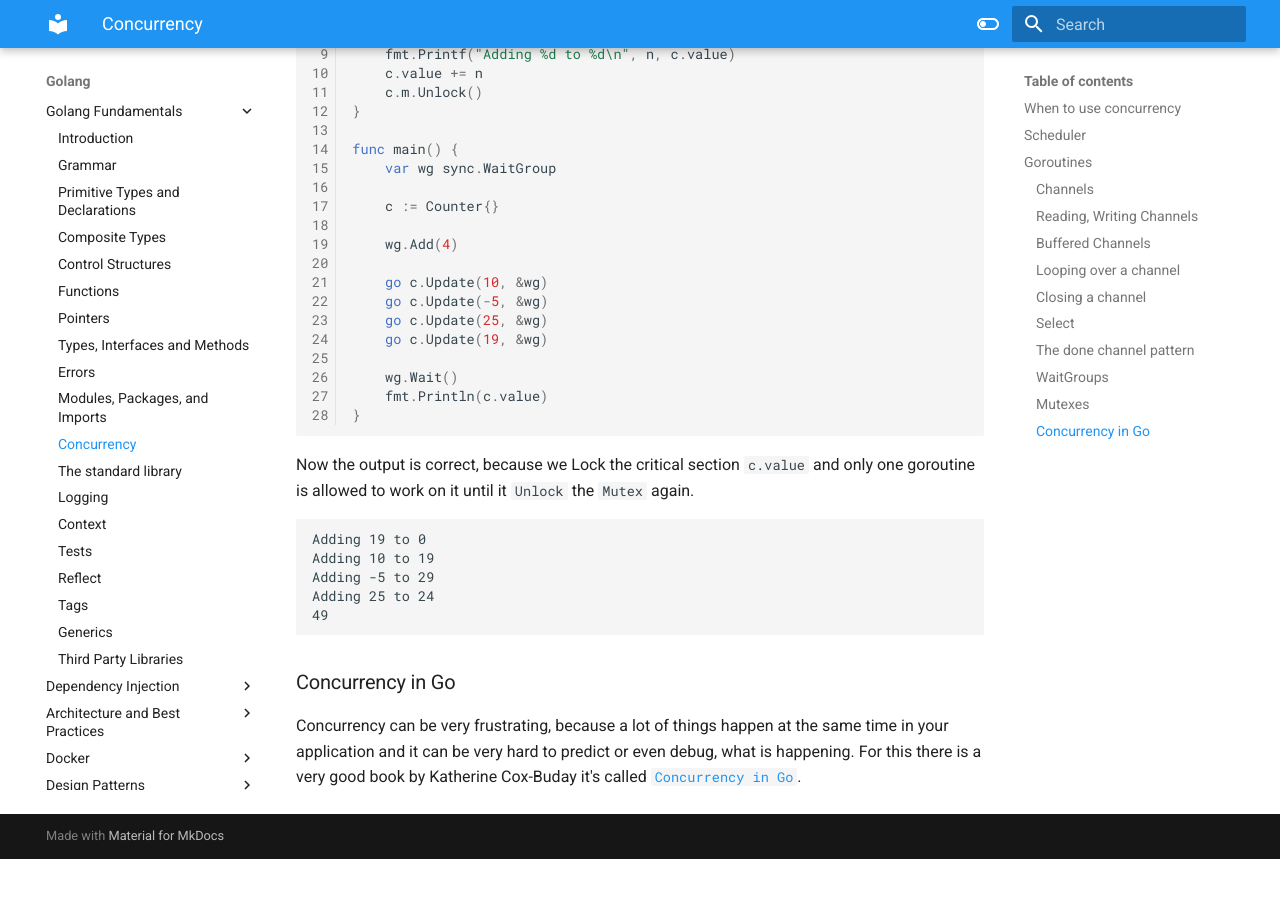
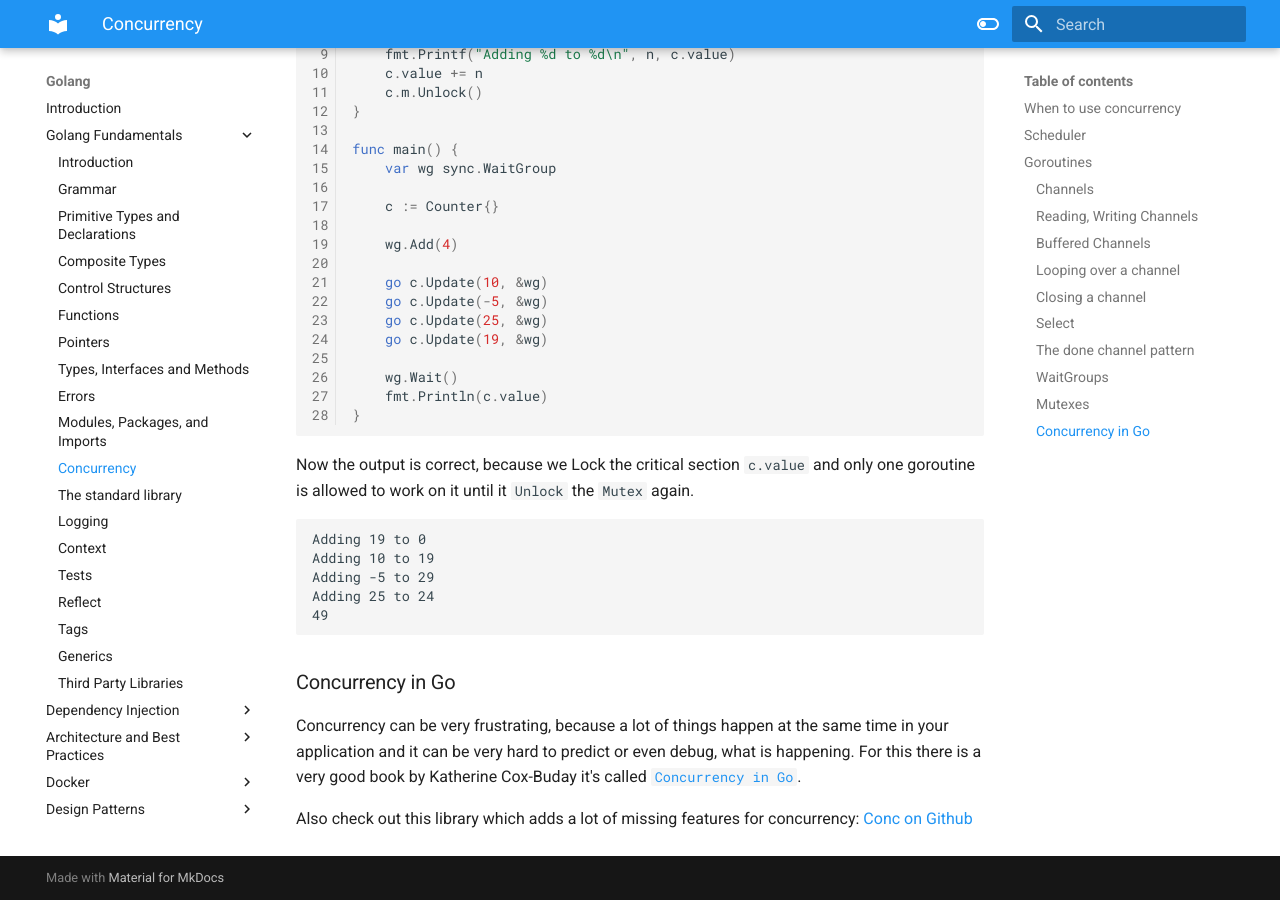
Before and after one commit to bykof/bykof.github.com, an MkDocs documentation site: the page built from docs/golang/golang-fundamentals/concurrency.md, in a window 1280 px wide and 900 px high, scrolled down 10434 px. Built offline with MkDocs 1.6.1 and Material for MkDocs 9.7.7, drawn with Linux system fonts in a browser that asks for light colours; before the commit the page ends 11293 px from its top, so only the background shows below that.

Commit message:
Add conc

```diff
--- a/docs/golang/golang-fundamentals/concurrency.md
+++ b/docs/golang/golang-fundamentals/concurrency.md
@@ -522,3 +522,5 @@
 
 Concurrency can be very frustrating, because a lot of things happen at the same time in your application and it can be very hard to predict or even debug, what is happening.
 For this there is a very good book by Katherine Cox-Buday it's called [`Concurrency in Go`](https://www.amazon.de/dp/1491941197/ref=cm_sw_em_r_mt_dp_CPPWPBXFH75CQVHQAT92).
+
+Also check out this library which adds a lot of missing features for concurrency: [Conc on Github](https://github.com/sourcegraph/conc)
```
